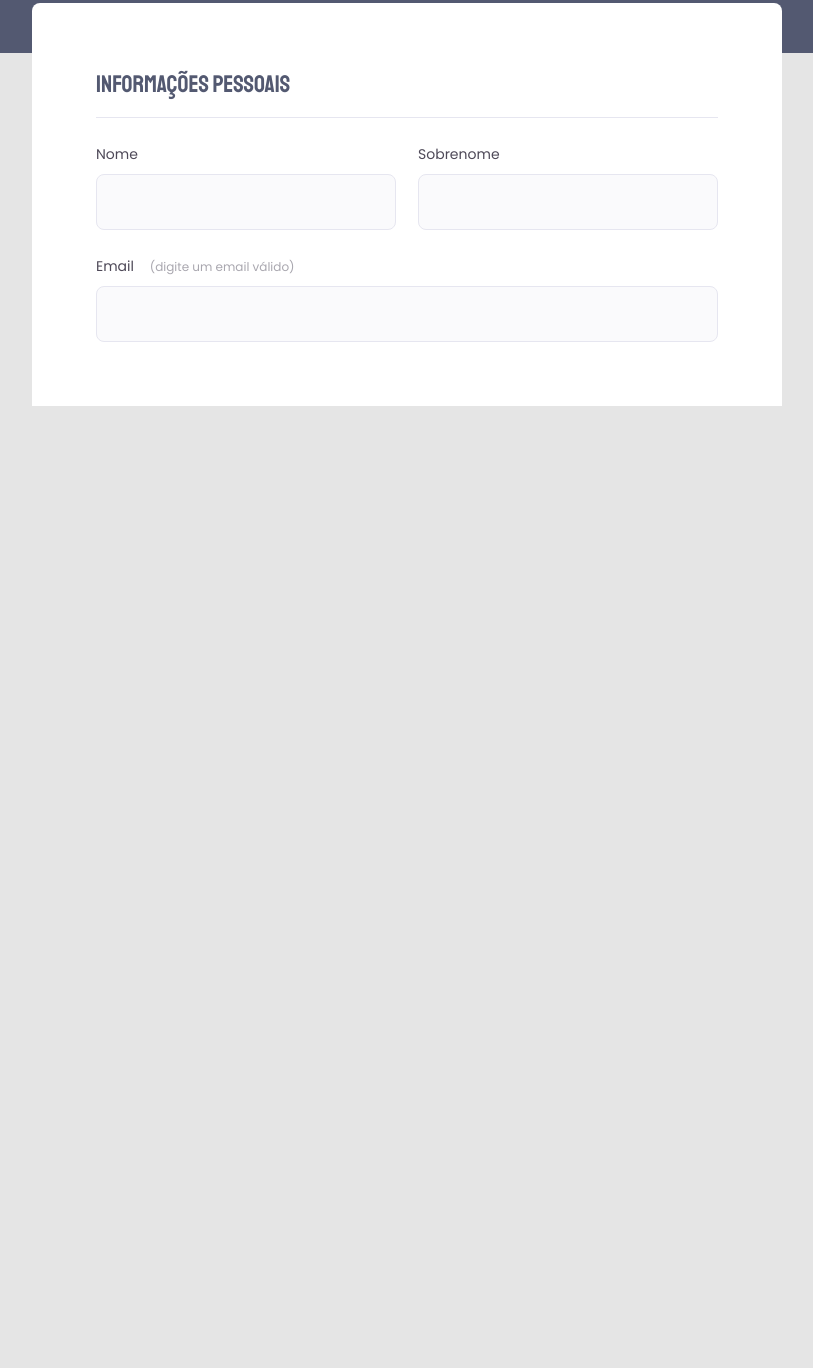
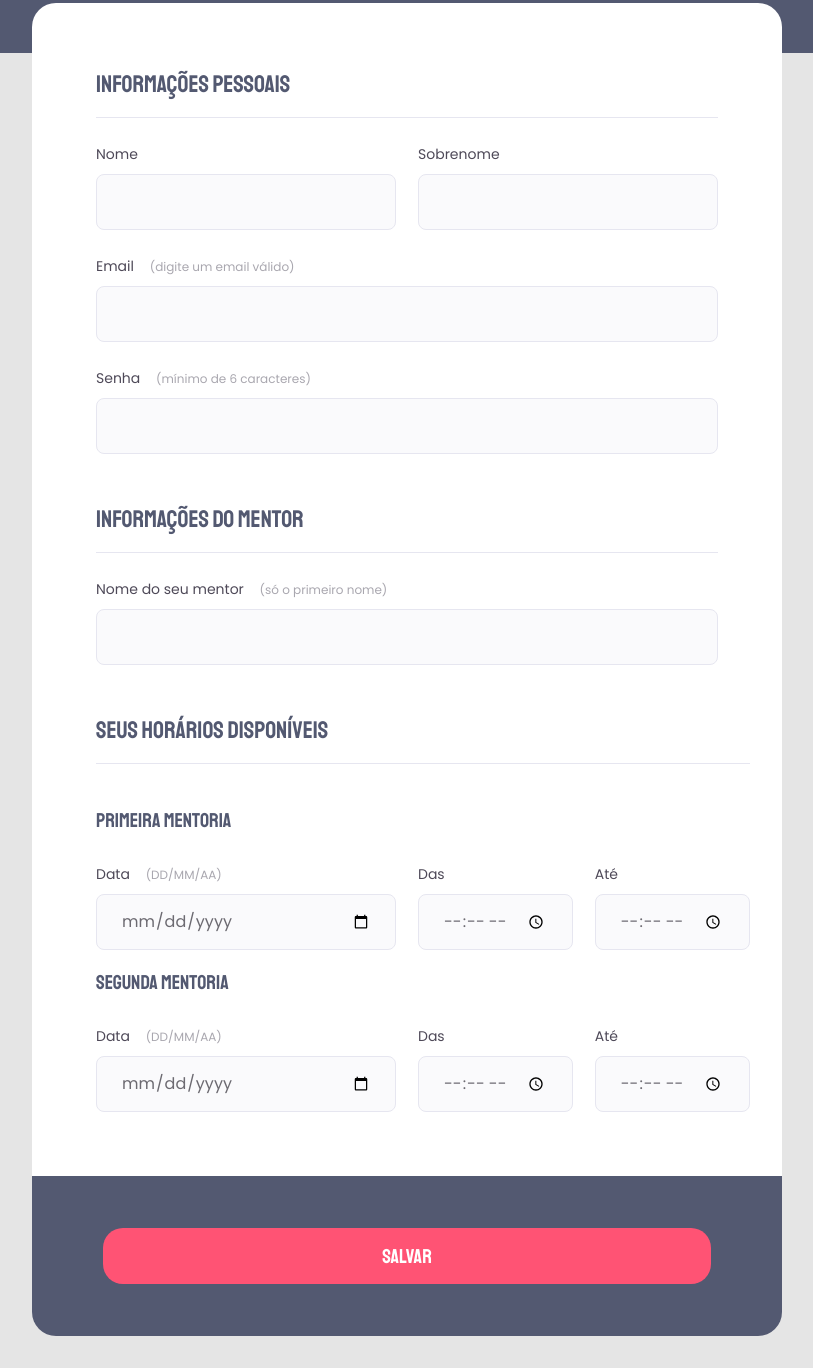
Before and after one commit to higorini/rockeseat-desafio-06, a plain HTML site: page form-1/index.html in a window 1280 px wide. Shown: the part 315-1683 px from the top of the page, without its empty margins (233-1046 px from the left). Before the commit the page ends 800 px from the top, so only its background shows below. Drawn offline with Linux system fonts and the light colour scheme.

Commit message:
Form 1 done

```diff
--- a/form-1/assets/css/main.css
+++ b/form-1/assets/css/main.css
@@ -53,7 +53,7 @@ form {
   flex-direction: column;
   gap: 48px;
   margin-top: 38px;
-  border-radius: 8px 8px 0 0;
+  border-radius: 24px 24px 0 0;
   background: #fff;
   padding: 64px;
 }
@@ -123,3 +123,42 @@ fieldset legend {
   color: #6c6a71;
   background: #fafafc;
 }
+
+.date-title {
+  font-family: "Staatliches", sans-serif;
+  font-size: 20px;
+  line-height: 34px;
+  color: #535971;
+  margin-top: 16px;
+}
+
+.triple-wrapper {
+  display: flex;
+  gap: 22px;
+}
+
+.triple-wrapper .input-wrapper .date {
+  width: 300px;
+}
+
+.footer-button {
+  width: 750px;
+  height: 160px;
+  display: flex;
+  align-items: center;
+  justify-content: center;
+  background: #535971;
+  border-radius: 0 0 24px 24px;
+  margin-bottom: 32px;
+}
+
+.footer-button button {
+  width: 608px;
+  height: 56px;
+  background: #FF5374;
+  color: #fff;
+  border: none;
+  border-radius: 20px;
+  font-family: "Staatliches", sans-serif;
+  font-size: 20px;
+}
--- a/form-1/index.html
+++ b/form-1/index.html
@@ -46,9 +46,88 @@
               </label>
               <input type="email" id="email" />
             </div>
+
+            <div class="input-wrapper">
+              <label for="password">
+                Senha
+                <span>(mínimo de 6 caracteres)</span>
+              </label>
+              <input type="password" id="password" />
+            </div>
+          </div>
+        </fieldset>
+
+        <fieldset>
+          <div class="fieldset-wrapper">
+            <legend>Informações do Mentor</legend>
+
+            <div class="input-wrapper">
+              <label for="name">
+                Nome do seu mentor
+                <span>(só o primeiro nome)</span>
+              </label>
+              <input type="text" id="name" required />
+            </div>
+          </div>
+        </fieldset>
+
+        <fieldset>
+          <div class="fieldset-wrapper">
+            <legend>Seus horários disponíveis</legend>
+
+            <p class="date-title">Primeira Mentoria</p>
+
+            <div class="triple-wrapper">
+              <div class="input-wrapper">
+                <label for="date">
+                  Data
+                  <span>(DD/MM/AA)</span>
+                </label>
+                <input class="date" type="date" id="date" required />
+              </div>
+
+              <div class="input-wrapper">
+                <label for="time"> Das </label>
+                <input type="time" id="time" required />
+              </div>
+
+              <div class="input-wrapper">
+                <label for="time"> Até </label>
+                <input type="time" id="time" required />
+              </div>
+            </div>
+          </div>
+
+          <div class="fieldset-wrapper">
+
+            <p class="date-title">Segunda Mentoria</p>
+
+            <div class="triple-wrapper">
+              <div class="input-wrapper">
+                <label for="date">
+                  Data
+                  <span>(DD/MM/AA)</span>
+                </label>
+                <input class="date" type="date" id="date" required />
+              </div>
+
+              <div class="input-wrapper">
+                <label for="time"> Das </label>
+                <input type="time" id="time" required />
+              </div>
+
+              <div class="input-wrapper">
+                <label for="time"> Até </label>
+                <input type="time" id="time" required />
+              </div>
+            </div>
           </div>
         </fieldset>
       </form>
+
+      <div class="footer-button">
+        <button>Salvar</button>
+      </div>
     </div>
   </body>
 </html>
```
